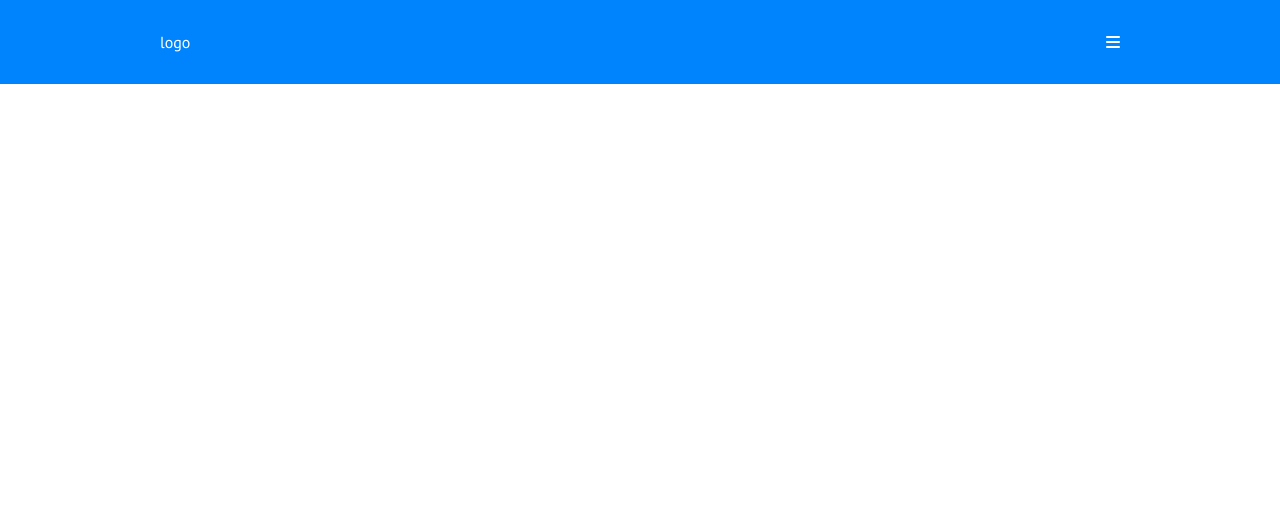
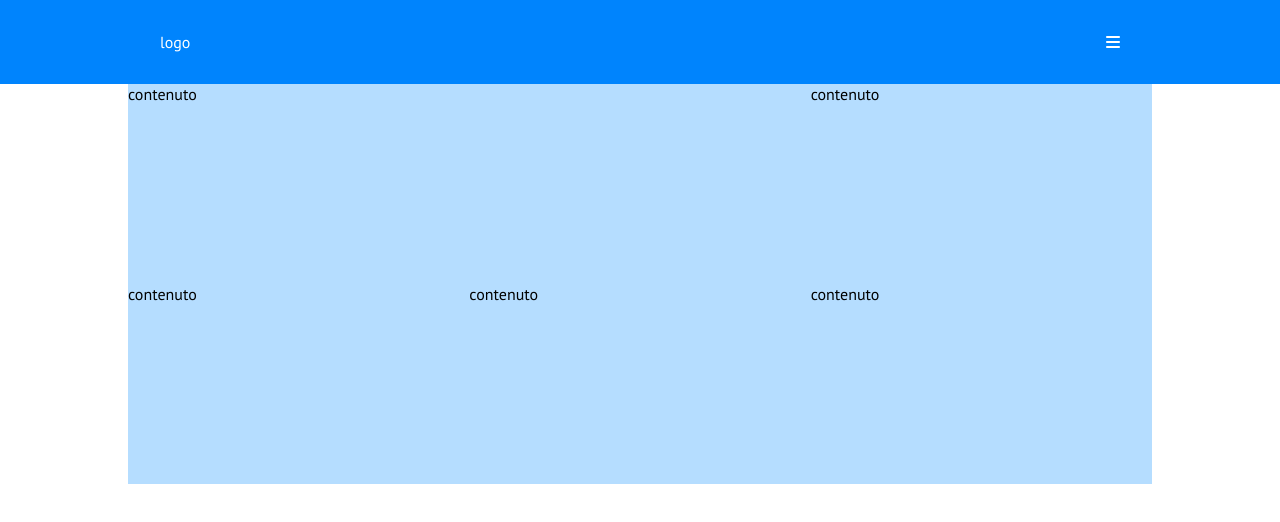
Before and after one commit to AntoninoIrrera/htmlcss-responsive-layout, a plain HTML site: page index.html in a window 1280 px wide. Drawn offline with Linux system fonts and the light colour scheme.

Commit message:
struttura prima section del main contenuto-card dispositivi mobile-table-laptop

```diff
--- a/css/style.css
+++ b/css/style.css
@@ -37,3 +37,43 @@ header{
     }
 
 }
+
+/* -------------------- */
+
+
+.card{
+    background-color: #b5ddff;
+
+}
+
+.contenuto-card{
+
+
+    flex-direction: column;
+
+}
+
+@media all and (min-width:768px) {
+
+
+    .card {
+        width: calc(100% / 3);
+
+
+    }
+
+    .card-x2 {
+        width: calc((100% / 3) * 2);
+    }
+
+    .contenuto-card {
+
+        height: 400px;
+
+        flex-direction: row;
+
+        flex-wrap: wrap;
+
+    }
+
+}
--- a/index.html
+++ b/index.html
@@ -25,7 +25,13 @@
 
 
         <main>
-
+            <section class="flex contenuto-card conteiner">
+                <div class="card card-x2">contenuto</div>
+                <div class="card">contenuto</div>
+                <div class="card">contenuto</div>
+                <div class="card">contenuto</div>
+                <div class="card">contenuto</div>
+            </section>
 
         </main>
 
```
